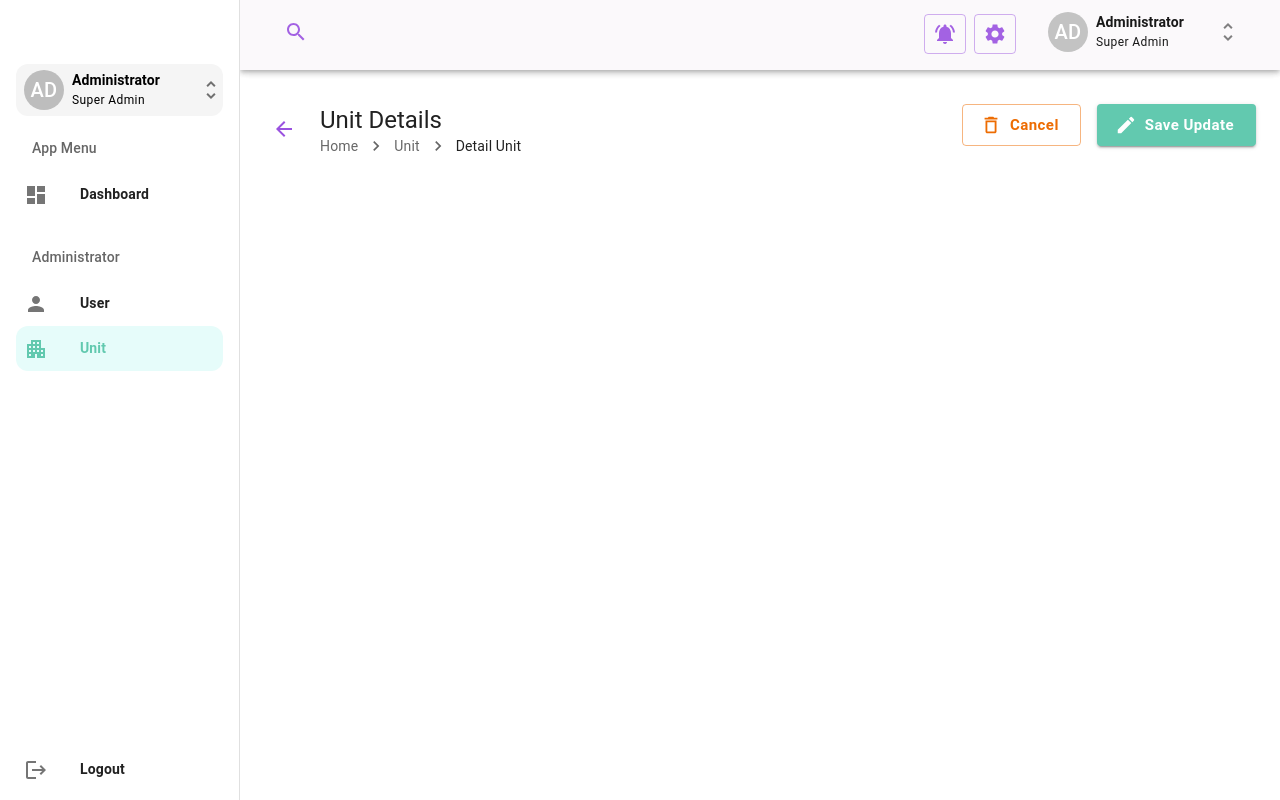
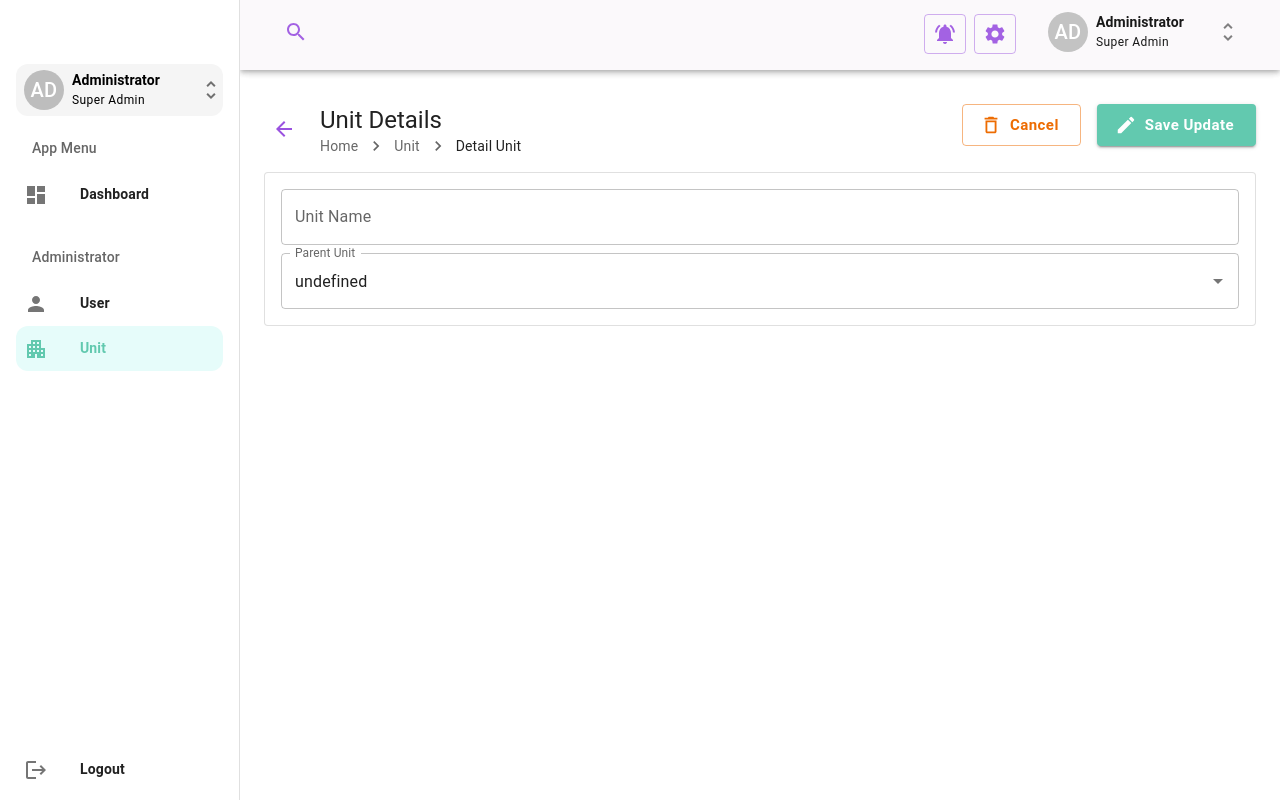
Before and after one commit to ariefw16/sawit-plnsatu-fe, a React (Vite) app: page /unit/1 in a window 1280 px wide. Both pictures are taken after a click on the button "Update Data". Built offline with nearby package versions, Linux system fonts and the light colour scheme; no server answers.

Commit message:
form edit unit

```diff
--- /dev/null
+++ b/src/components/ui/unit/FormEdit.tsx
@@ -0,0 +1,55 @@
+import { Autocomplete, Grid, Paper, TextField } from "@mui/material";
+import { useEffect } from "react";
+import { fetchUnit } from "../../../services/unit.service";
+import { useAppDispatch, useAppSelector } from "../../../store";
+import { UnitType } from "../../../types/Unit.type";
+
+export default function UnitFormEdit(props: {
+  unit: UnitType;
+  handleOnchange: any;
+}) {
+  const { unit, handleOnchange } = props;
+  const dispatch = useAppDispatch();
+  const units = useAppSelector((state) => state.unit.units).map((x) => ({
+    id: x.id,
+    name: x.name,
+  }));
+
+  useEffect(() => {
+    if (units.length < 1) dispatch(fetchUnit({ limit: 1000 }));
+  }, []);
+
+  return (
+    <Paper variant="outlined" sx={{ my: 2, p: 2 }}>
+      <Grid container rowSpacing={1} columnSpacing={1}>
+        <Grid item sm={12}>
+          <TextField
+            fullWidth
+            variant="outlined"
+            value={unit.name || ""}
+            label="Unit Name"
+            onChange={(e) => {
+              handleOnchange({ name: e.target.value });
+            }}
+          />
+        </Grid>
+        <Grid item sm={12}>
+          <Autocomplete
+            options={units}
+            getOptionLabel={(x) => x.name!}
+            renderInput={(params) => (
+              <TextField {...params} label="Parent Unit" />
+            )}
+            onChange={(ev, val) => {
+              handleOnchange({
+                parent: { id: val?.id!, name: val?.name! },
+              });
+            }}
+            isOptionEqualToValue={(opt, val) => opt.id === val.id}
+            defaultValue={{ id: unit.parent?.id, name: unit.parent?.name }}
+          />
+        </Grid>
+      </Grid>
+    </Paper>
+  );
+}
--- a/src/pages/unit/detail.tsx
+++ b/src/pages/unit/detail.tsx
@@ -9,10 +9,12 @@ import { useEffect, useState } from "react";
 import { useNavigate, useParams } from "react-router-dom";
 import DeleteDialog from "../../components/ui/DeleteDialog";
 import FormTitleBar from "../../components/ui/FormTitleBar";
+import UnitFormEdit from "../../components/ui/unit/FormEdit";
 import UnitFormView from "../../components/ui/unit/FormView";
 import { fetchSingleUnit } from "../../services/unit.service";
 import { useAppDispatch, useAppSelector } from "../../store";
 import { showToast } from "../../store/toast.store";
+import { UnitType } from "../../types/Unit.type";
 
 export default function UnitDetailPage() {
   const navigate = useNavigate();
@@ -22,6 +24,7 @@ export default function UnitDetailPage() {
   const [deleteDialog, setDeleteDialog] = useState(false);
   const [openBackdrop, setOpenBackdrop] = useState(false);
   const [isView, setIsView] = useState(true);
+  const [unitState, setUnitState] = useState<UnitType>({});
 
   useEffect(() => {
     setOpenBackdrop(true);
@@ -33,7 +36,25 @@ export default function UnitDetailPage() {
       .finally(() => {
         setOpenBackdrop(false);
       });
-  }, [id]);
+  }, []);
+
+  const backButtonHandler = () => {
+    navigate(-1);
+  };
+  const updateButtonHandler = () => {
+    setUnitState(Object.assign({}, unit));
+    setIsView(false);
+  };
+  const deleteButtonHandler = () => {
+    setDeleteDialog(true);
+  };
+  const cancelEditHandler = () => {
+    setIsView(true);
+  };
+  const submitEditHandler = () => {};
+  const changeUnitStateHandler = (unit: Partial<UnitType>) => {
+    setUnitState((x) => ({ ...x, ...unit }));
+  };
 
   return (
     <>
@@ -45,19 +66,11 @@ export default function UnitDetailPage() {
       </Backdrop>
       <FormTitleBar
         breadcrumbs={[{ to: "/unit", label: "Unit" }, { label: "Detail Unit" }]}
-        handlerBackButton={() => {
-          navigate(-1);
-        }}
-        handlerDeleteButton={() => {
-          setDeleteDialog(true);
-        }}
-        handlerUpdateButton={() => {
-          setIsView(false);
-        }}
-        handlerCancelEditButton={() => {
-          setIsView(true);
-        }}
-        handlerSubmitEdit={() => {}}
+        handlerBackButton={backButtonHandler}
+        handlerDeleteButton={deleteButtonHandler}
+        handlerUpdateButton={updateButtonHandler}
+        handlerCancelEditButton={cancelEditHandler}
+        handlerSubmitEdit={submitEditHandler}
         isView={isView}
       />
       <DeleteDialog
@@ -68,7 +81,14 @@ export default function UnitDetailPage() {
         handleDelete={() => {}}
         data={{ id: unit.id!, name: unit.name! }}
       />
-      {isView ? <UnitFormView unit={unit} /> : <></>}
+      {isView ? (
+        <UnitFormView unit={unit} />
+      ) : (
+        <UnitFormEdit
+          unit={unitState}
+          handleOnchange={changeUnitStateHandler}
+        />
+      )}
     </>
   );
 }
```
